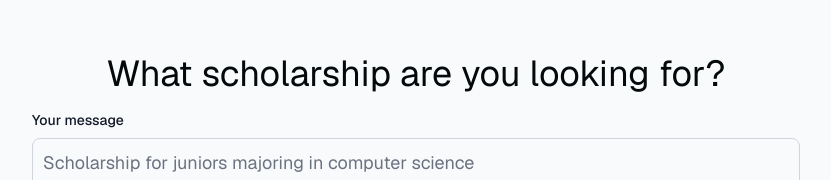
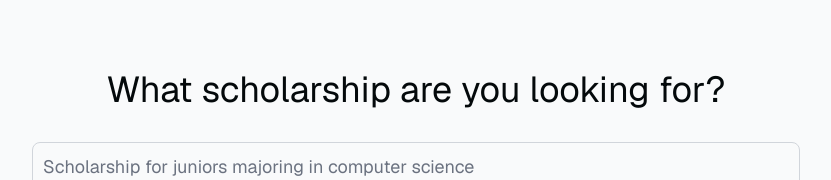
Before and after one commit to migui3230/scholarship-finder, a Next.js app: page / in a window 1280 px wide. Shown: the part 186-366 px from the top of the page, without its empty margins (224-1055 px from the left). Built offline with nearby package versions, Linux system fonts and the light colour scheme; no server answers.

Commit message:
add padding

```diff
--- a/app/page.tsx
+++ b/app/page.tsx
@@ -84,7 +84,7 @@ export default function Index() {
   return (
     <>
       <div className="flex flex-col justify-center h-2/3 pt-56">
-        <div className="top-0 m-4">
+        <div className="top-0 m-4 py-4">
           <h1 className="text-4xl text-center">
             What scholarship are you looking for?
           </h1>
@@ -97,12 +97,6 @@ export default function Index() {
       />
 
       <div className="w-3/5 mx-auto">
-        <label
-          htmlFor="message"
-          className="block mb-2 text-sm font-medium text-gray-900 dark:text-gray-400"
-        >
-          Your message
-        </label>
         <textarea
           id="message"
           rows={4}
```
